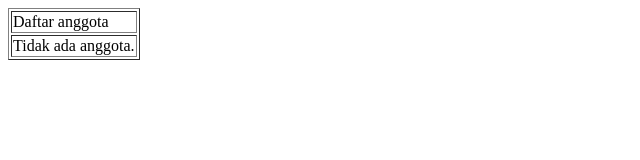
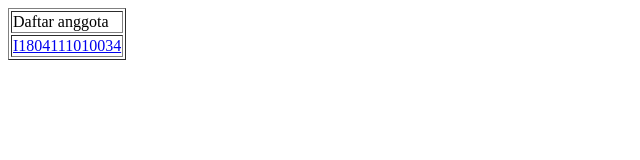
Before and after one commit to iilhami/TKT311-2020-1A-Speed-to-Text-and-Word-Cloud-, a plain HTML site: page index.html in a window 1280 px wide. Shown: the whole page, without its empty margins (0-640 px from the left). Drawn offline with Linux system fonts and the light colour scheme.

Commit message:
update file index.html

```diff
--- a/index.html
+++ b/index.html
@@ -6,7 +6,7 @@
 <body>
 <table border=”0”>
 <tr><td>Daftar anggota</td></tr>
-<tr><td>Tidak ada anggota.</td></tr>
+<tr><td><a href="1804111010034.html">I1804111010034</a></td></tr>
 </table>
 </body>
 </html>
```
